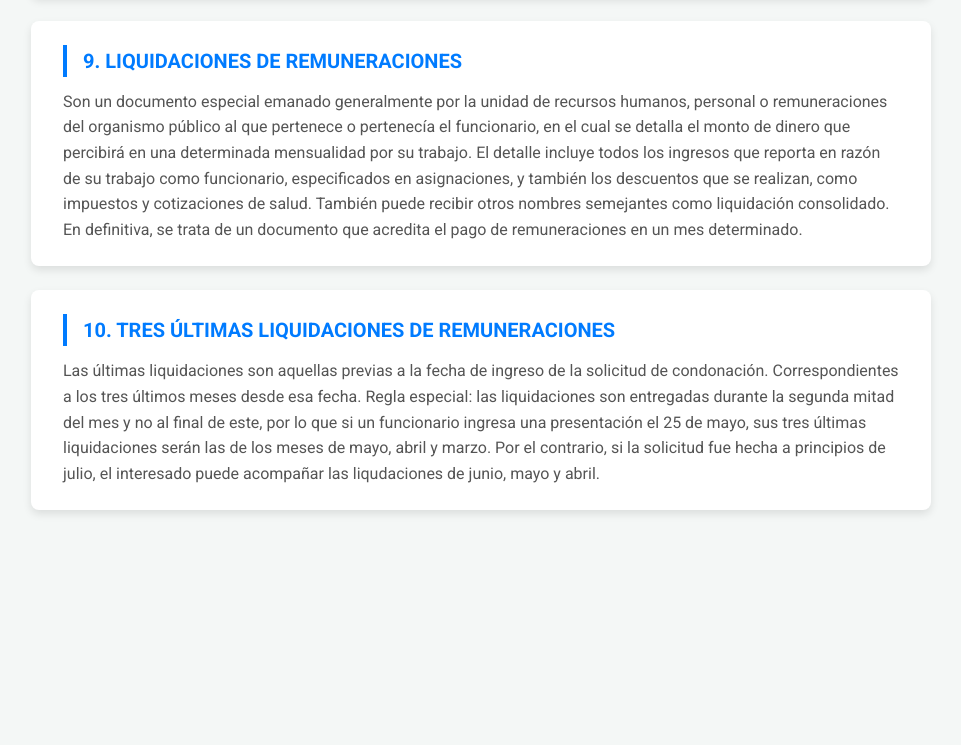
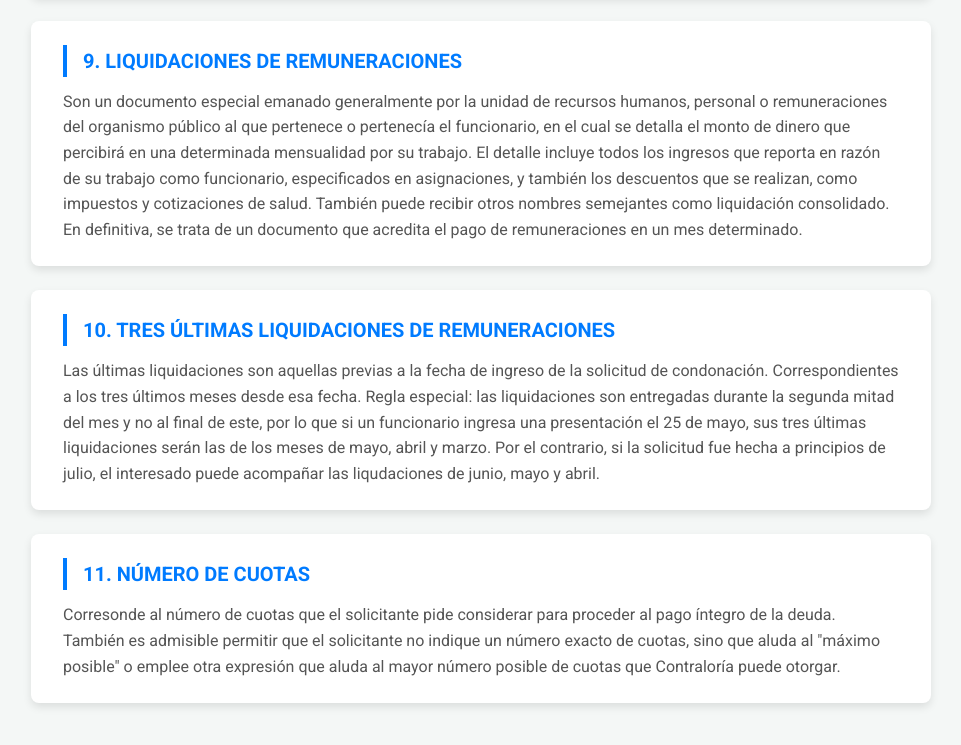
Before and after one commit to srvander/web_page_condonaciones, a plain HTML site: page index.html in a window 1280 px wide. Shown: the part 1868-2613 px from the top of the page, without its empty margins (159-1120 px from the left). Before the commit the page ends 2426 px from the top, so only its background shows below. Drawn offline with Linux system fonts and the light colour scheme.

Commit message:
Agrega concepto "Numero de Cuotas"

```diff
--- a/index.html
+++ b/index.html
@@ -125,6 +125,11 @@
                 <h2>10. TRES ÚLTIMAS LIQUIDACIONES DE REMUNERACIONES</h2>
                 <p>Las últimas liquidaciones son aquellas previas a la fecha de ingreso de la solicitud de condonación. Correspondientes a los tres últimos meses desde esa fecha. Regla especial: las liquidaciones son entregadas durante la segunda mitad del mes y no al final de este, por lo que si un funcionario ingresa una presentación el 25 de mayo, sus tres últimas liquidaciones serán las de los meses de mayo, abril y marzo. Por el contrario, si la solicitud fue hecha a principios de julio, el interesado puede acompañar las liqudaciones de junio, mayo y abril.</p>
             </div>
+
+            <div class="term-card">
+                <h2>11. NÚMERO DE CUOTAS</h2>
+                <p>Corresonde al número de cuotas que el solicitante pide considerar para proceder al pago íntegro de la deuda. También es admisible permitir que el solicitante no indique un número exacto de cuotas, sino que aluda al "máximo posible" o emplee otra expresión que aluda al mayor número posible de cuotas que Contraloría puede otorgar.</p>
+            </div>
         </main>
     </div>
 
```
